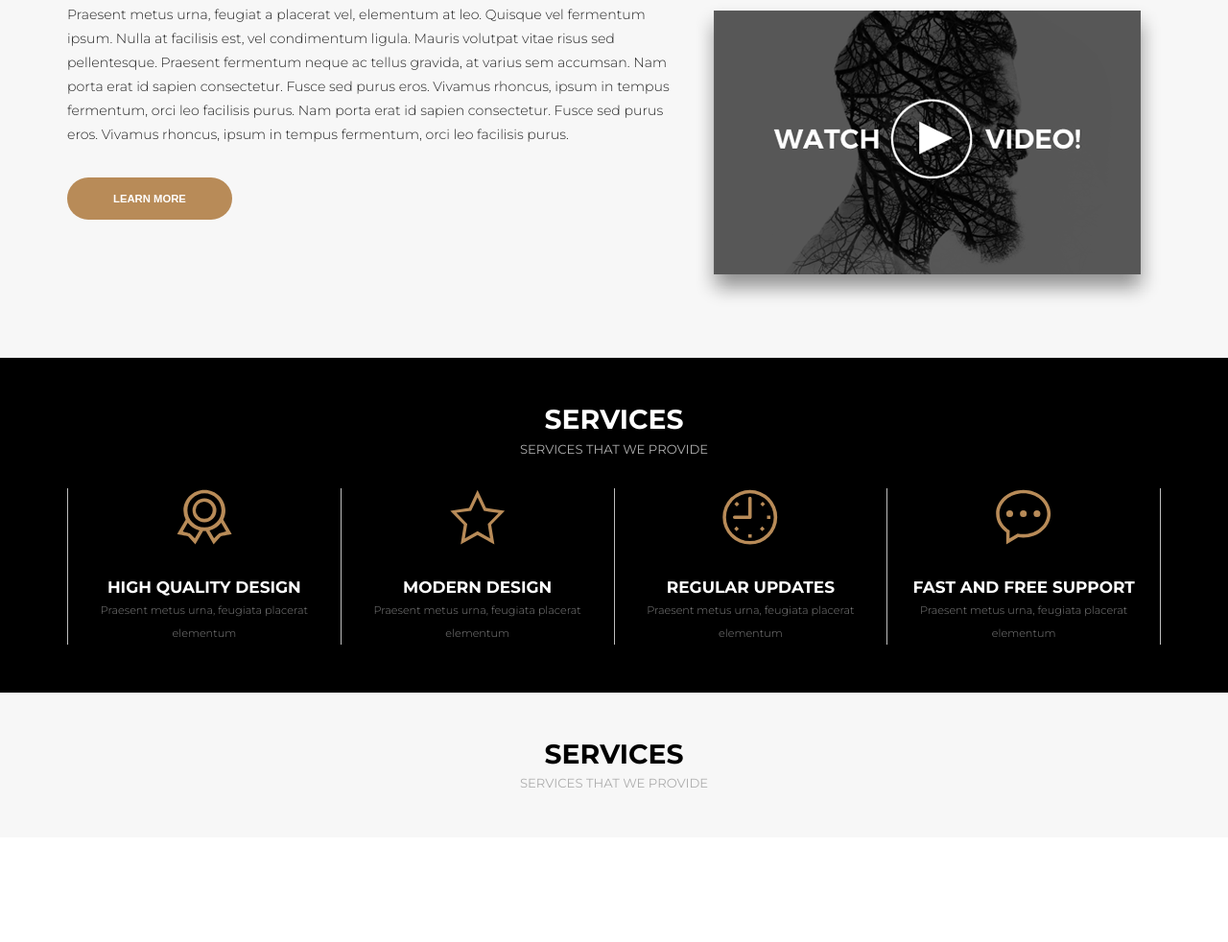
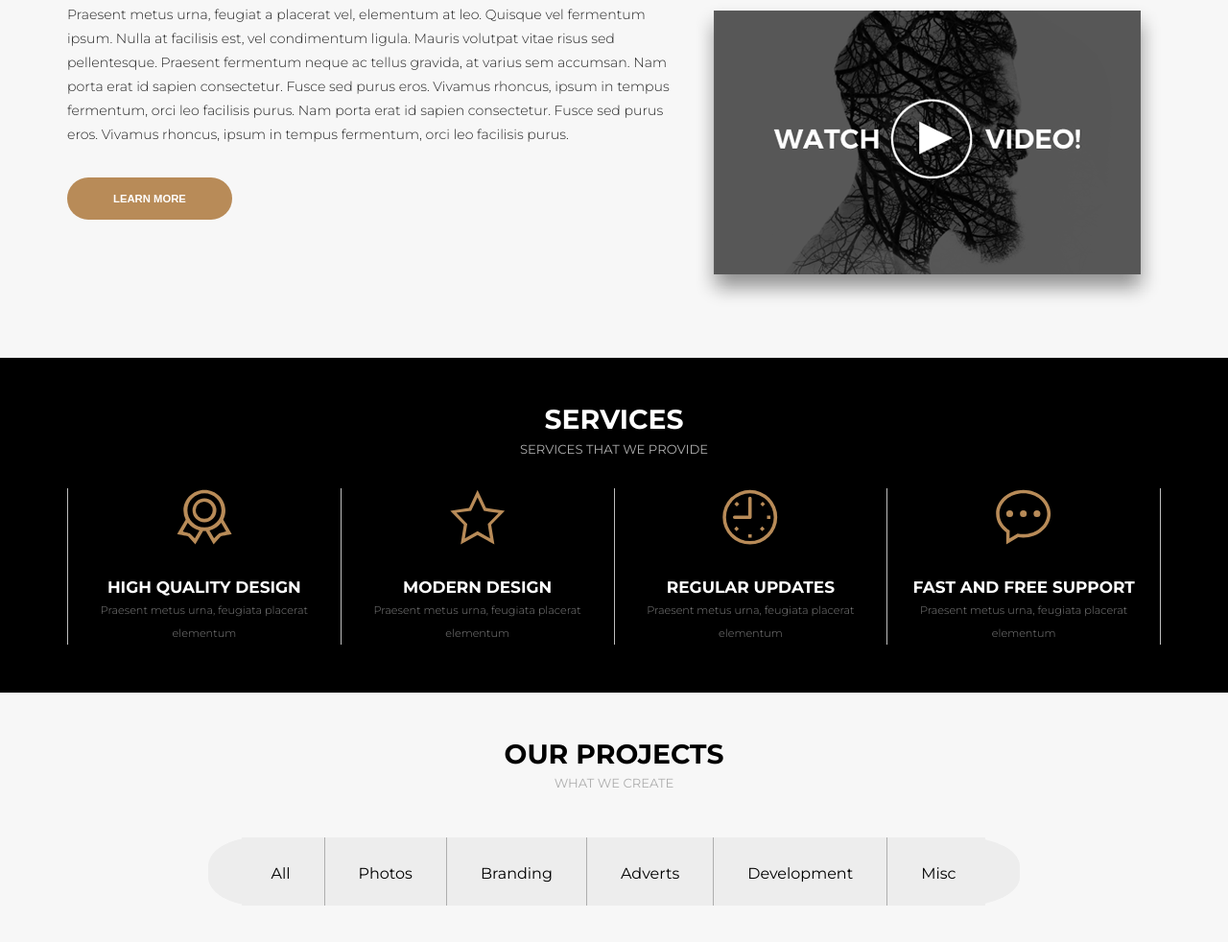
Before and after one commit to Depciu/Awax, a website: page index.html in a window 1280 px wide. Shown: the part 778-1760 px from the top of the page at 96% size. Before the commit the page ends 1651 px from the top, so only its background shows below. Drawn offline with Linux system fonts and the light colour scheme.

Commit message:
Add code into Project section

```diff
--- a/index.html
+++ b/index.html
@@ -143,10 +143,18 @@
     <section id="Project">
       <div class="container">
         <div class="section__title">
-          <h2 class="section__title--heading">Services</h2>
-          <p class="section__title--text">Services that we provide</p>
+          <h2 class="section__title--heading">Our projects</h2>
+          <p class="section__title--text">What we create</p>
         </div>
         <div class="Project-content">
+          <ul class="nav-gallery">
+            <li id="gallery__all" class="nav-gallery__item"><span class="nav-gallery__button">All</span></li>
+            <li id="gallery__photos" class="nav-gallery__item"><span class="nav-gallery__button">Photos</span></li>
+            <li id="gallery__branding" class="nav-gallery__item"><span class="nav-gallery__button">Branding</span></li>
+            <li id="gallery__adverts" class="nav-gallery__item"><span class="nav-gallery__button">Adverts</span></li>
+            <li id="gallery__development" class="nav-gallery__item"><span class="nav-gallery__button">Development</span></li>
+            <li id="gallery__misc" class="nav-gallery__item"><span class="nav-gallery__button">Misc</span></li>
+          </ul>
         </div>
       </div>
     </section>
--- a/sass/_modules.sass
+++ b/sass/_modules.sass
@@ -212,3 +212,35 @@
 #Project
   @include padding50px
   background-color: #f7f7f7
+
+.Project-content
+  display: flex
+  align-items: center
+  justify-content: center
+
+.nav-gallery
+  display: flex
+  margin-top: 50px
+
+.nav-gallery__item
+  display: flex
+  align-self: center
+  border-left: 1px solid #aeaeae
+  background-color: #ededed
+  cursor: pointer
+  &:first-child
+    padding-left: 30px
+    border-left: none
+    border-radius: 42% 0 0 42%
+  &:last-child
+    padding-right: 31px
+    border-radius: 0 42% 42% 0
+
+.nav-gallery__button
+  margin: 0 5px
+  padding: 30px 30px 20px 30px
+  border-bottom: 5px solid #ededed
+  background-color: #ededed
+  &:hover
+    margin: 0 5px
+    border-bottom-color: #b88b58
```
Also changed, not shown: css/style.css.
